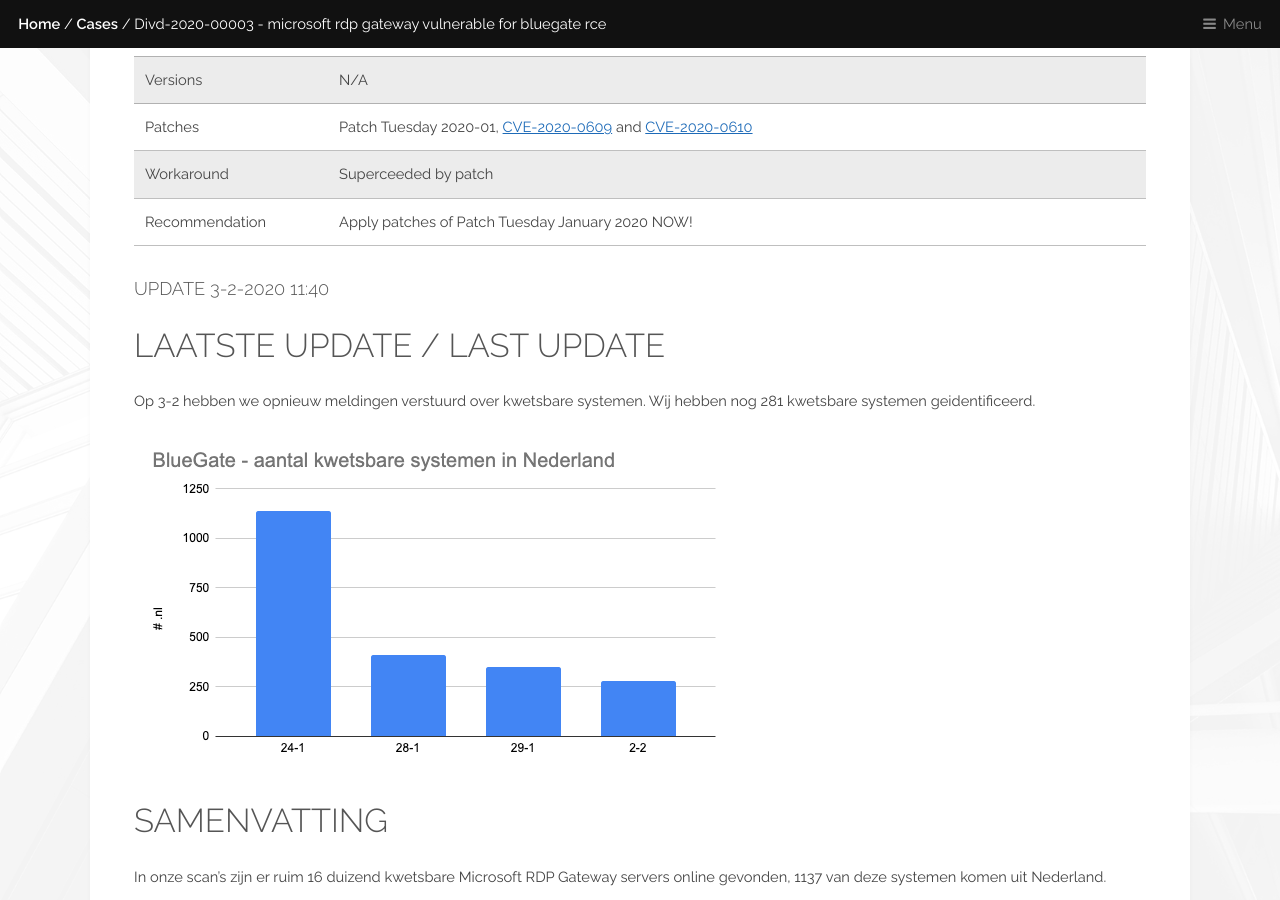
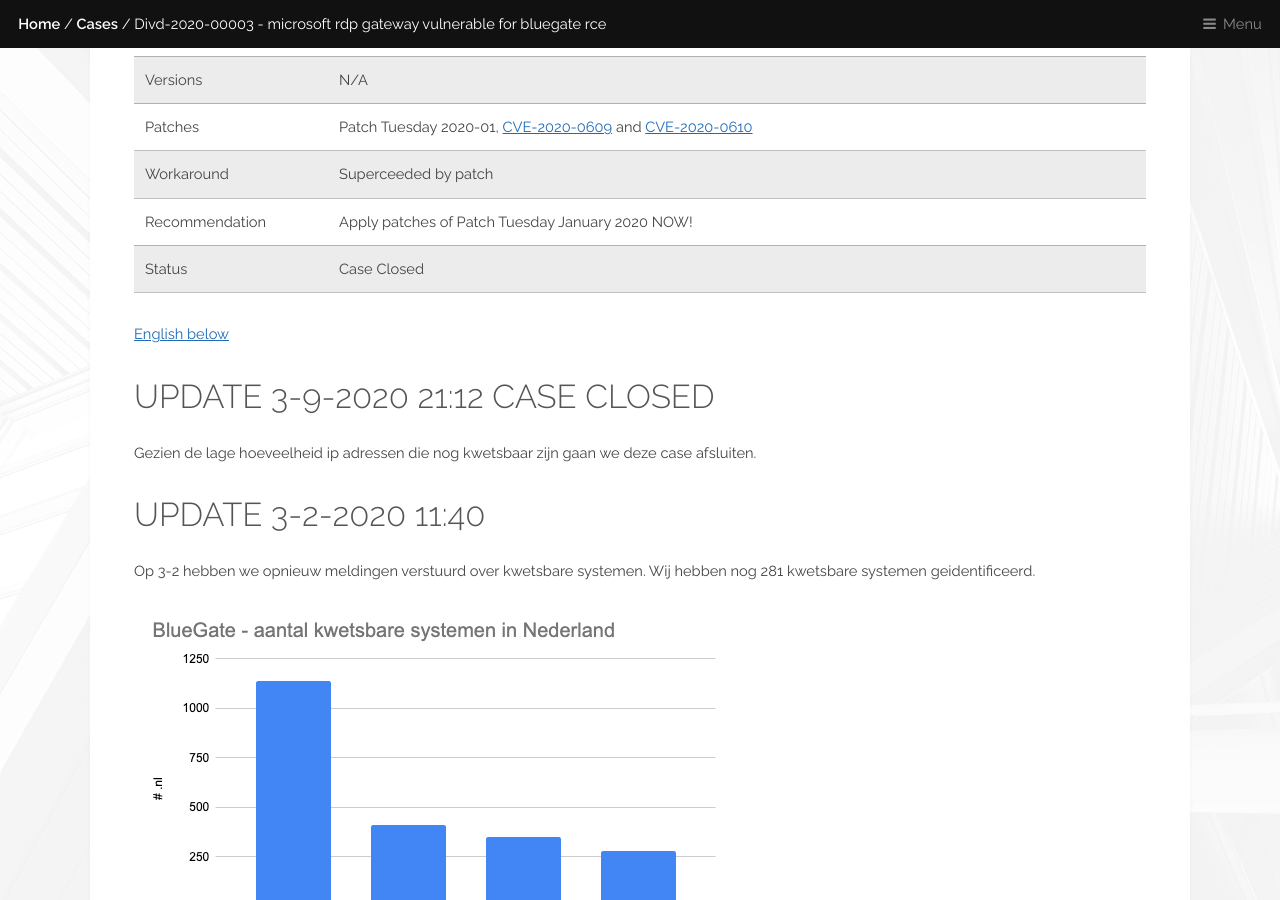
Before and after one commit to DIVD-NL/SecurityMeldpunt, a Jekyll site: the page built from cases/DIVD-2020-00003.md, in a window 1280 px wide and 900 px high, scrolled down 688 px. Built offline with Jekyll 4.4.1, drawn with Linux system fonts in a browser that asks for light colours; some of the changed text lies outside the part shown.

Commit message:
Citrix ADC and Bluegate RCE cases closed

```diff
--- a/cases/DIVD-2020-00003.md
+++ b/cases/DIVD-2020-00003.md
@@ -17,10 +17,15 @@ redirect_from:
 | Patches | Patch Tuesday 2020-01, [CVE-2020-0609](https://portal.msrc.microsoft.com/en-US/security-guidance/advisory/CVE-2020-0609) and [CVE-2020-0610](https://portal.msrc.microsoft.com/en-US/security-guidance/advisory/CVE-2020-0610) |
 | Workaround | Superceeded by patch |
 | Recommendation | Apply patches of Patch Tuesday January 2020 NOW! |
+| Status | Case Closed |
 
-### Update 3-2-2020 11:40
+<small>[English below](#english)</small>
 
-## Laatste update / Last Update
+## Update 3-9-2020 21:12 Case Closed
+
+Gezien de lage hoeveelheid ip adressen die nog kwetsbaar zijn gaan we deze case afsluiten.
+
+## Update 3-2-2020 11:40
 
 Op 3-2 hebben we opnieuw meldingen verstuurd over kwetsbare systemen. Wij hebben nog 281 kwetsbare systemen geidentificeerd.
 
@@ -55,6 +60,7 @@ Wij zijn op dit moment bezig de lijst met kwetsbare systemen te verwerken en gaa
 | 28-1-2020 | Schrijver van de POC [kondigt aan](https://twitter.com/layle_ctf/status/1221514332049113095) dat er meer informatie gaat volgen |
 | 29-1-2020 | Advies voor mvbt [herstarten](/2020/01/29/BlueGate-patch-restart/) toegevoegd |
 | 3-2-2020  | Nieuwe ronde notificaties uitgestuurd, nog 281 hosts vulnerable |
+| 9-3-2020 | Case Closed |
 
 ![A picture of a a blue and red gate in the sea](/assets/images/bluegate_small.png "Image copyright Scopio")
 
@@ -62,7 +68,11 @@ Wij zijn op dit moment bezig de lijst met kwetsbare systemen te verwerken en gaa
 
 ### English
 
-##  Last Update
+### Update 9-3-2020 21:12
+
+Considering the low amount of vulnerable ip addresses coming from our scans, we deciced to close this case.
+
+### Update 3-2-2020 11:40
 
 On 3-2 we sent new notifications for hosts still vulnerable, 281 hosts left
 
@@ -98,5 +108,6 @@ We are currently processing the list of vulnerable RDP Gateway servers identifie
 | 28-1-2020 | POC owner [anounces more information soon](https://twitter.com/layle_ctf/status/1221514332049113095) |
 | 29-1-2020 | Added advice to [restart after patching](/2020/01/29/BlueGate-patch-restart/) |
 | 3-2-2020  | Sent notifications for hosts still vulnerable, 281 hosts left |
+| 9-3-2020 | Case Closed |
 
 ![Graph of vulnerable hosts in The Netherlands](/assets/images/DIVD-2020-00003_vulnstats.png)
```
Also changed, not shown: cases/DIVD-2020-00001.md (+10 -3 lines).
